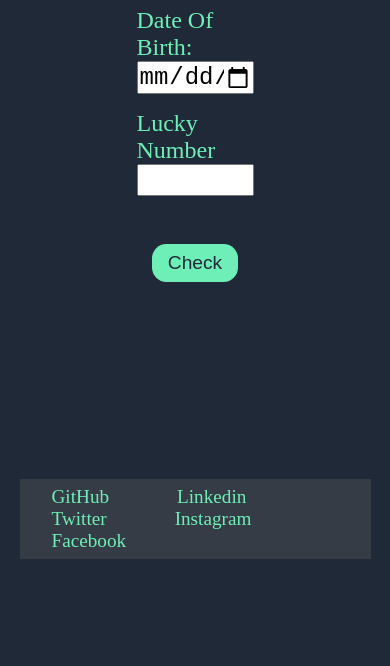
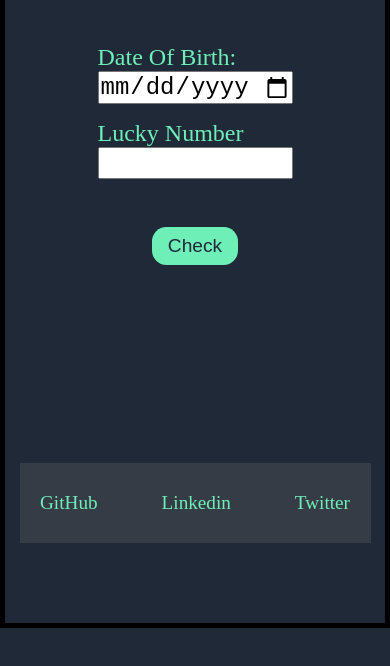
Before and after one commit to roht2103/birthday-lucky, a plain HTML site: page index.html in a window 390 px wide. Shown: the part 216-882 px from the top of the page. After the commit the page ends 844 px from the top, so only its background shows below. Drawn offline with Linux system fonts and the light colour scheme.

Commit message:
update: increased responsiveness

```diff
--- a/index.html
+++ b/index.html
@@ -25,8 +25,6 @@
             <a href="https://github.com/roht2103"><li>GitHub</li></a>
             <a href="https://www.linkedin.com/in/rohit-thorat-502566246/"><li>Linkedin</li></a>
             <a href="https://twitter.com/RohitTh53744122"><li>Twitter</li></a>
-            <a href="https://www.instagram.com/rxhit_27/"><li>Instagram</li></a>
-            <a href="https://www.facebook.com/profile.php?id=100074129712996"><li>Facebook</li></a>
         </ul>
       </footer>
     </div>
--- a/style.css
+++ b/style.css
@@ -19,17 +19,20 @@ body{
 
 
 .container{
-    margin-top: 3rem;
+    margin-top: auto;
     width: 100vw;
     height: 100vh;
     display: flex;
+    justify-content: center;
+    border: 5px solid black;
     align-items: center;
     flex-direction: column;
 }
 
 .contents{
     margin: 4rem;
-    width: 30vw;
+    /* border: 1px solid red; */
+    width: 50vw;
     display: block;
 }
 
@@ -45,7 +48,7 @@ input,label{
 
 input{
     margin-bottom: 1rem;
-    width: 30vw;
+    width: 100%;
 }
 
 span{
@@ -100,6 +103,11 @@ footer{
     background-color: #353c46;
 }
 
+footer ul{
+    display: flex;
+    flex-wrap: nowrap;
+}
+
 a{
     text-decoration: none;
     color: var(--primary-green);
```
